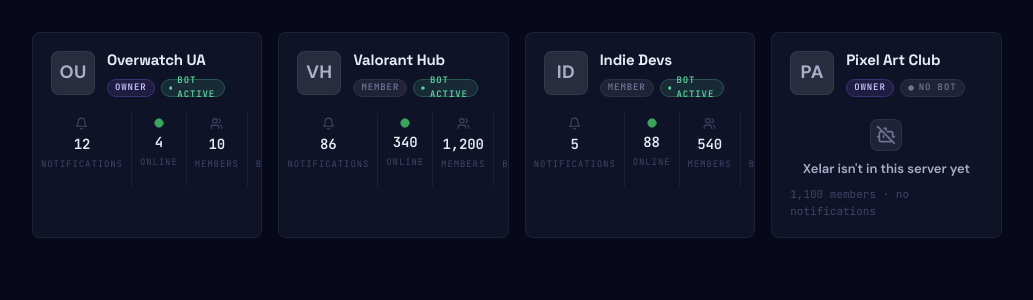
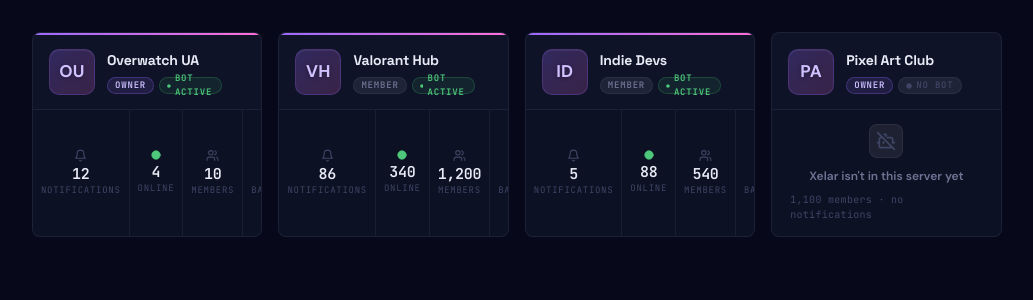
Before and after one commit to Patriot0911/xelar-front, a Next.js app: page /dev-preview-discord-tmp in a window 1280 px wide. Shown: the top 300 px of the page, without its empty margins (0-1033 px from the left). Built offline with nearby package versions, Linux system fonts and the light colour scheme; no server answers.

Commit message:
chore: card css changes

```diff
--- a/src/components/discord/DiscordGuildCard/index.tsx
+++ b/src/components/discord/DiscordGuildCard/index.tsx
@@ -52,7 +52,7 @@
     return (
       <div className={styles.card}>
         {header}
-
+        <div className={styles.divider} />
         <div className={styles.placeholder}>
           <div className={styles.placeholderIcon}>
             <LuBotOff size={20} />
@@ -82,9 +82,9 @@
   }
 
   return (
-    <Link href={`/dashboard/discord/${guild.id}`} className={styles.card}>
+    <Link href={`/dashboard/discord/${guild.id}`} className={`${styles.card} ${styles.cardActive}`}>
       {header}
-
+      <div className={styles.divider} />
       <div className={styles.stats}>
         <div className={styles.stat}>
           <LuBell size={13} className={styles.statIcon} />
--- a/src/components/discord/DiscordGuildCard/styles.module.scss
+++ b/src/components/discord/DiscordGuildCard/styles.module.scss
@@ -1,20 +1,20 @@
+/* ── Base card shell ──────────────────────────────────────── */
 .card {
   position: relative;
   display: flex;
   flex-direction: column;
-  gap: 0;
+  height: 100%;
   background: var(--card);
   border: 1px solid var(--line);
   border-radius: var(--radius-sm);
   text-decoration: none;
-  cursor: pointer;
-  transition: background 0.15s, border-color 0.15s, box-shadow 0.15s;
   overflow: hidden;
+  transition: border-color 0.15s, box-shadow 0.15s, background 0.15s;
 
   &:hover {
     background: var(--surface-2);
     border-color: var(--line-strong);
-    box-shadow: 0 4px 20px rgba(0, 0, 0, 0.25);
+    box-shadow: 0 4px 20px rgba(0, 0, 0, 0.28);
 
     .arrow {
       opacity: 1;
@@ -29,25 +29,44 @@
   }
 }
 
-/* Top area — icon + name + badges */
+/* Active (bot present) card gets accent top-bar + purple glow on hover */
+.cardActive {
+  cursor: pointer;
+
+  &::before {
+    content: '';
+    position: absolute;
+    top: 0; left: 0; right: 0;
+    height: 2px;
+    background: linear-gradient(90deg, var(--accent) 0%, #FF6FD8 100%);
+    z-index: 1;
+  }
+
+  &:hover {
+    box-shadow: 0 4px 28px rgba(154, 107, 255, 0.22), 0 1px 6px rgba(0, 0, 0, 0.25);
+  }
+}
+
+/* ── Header: icon + name + badges ─────────────────────────── */
 .top {
   display: flex;
   align-items: center;
   gap: 12px;
-  padding: 16px 18px;
+  padding: 16px 16px 14px;
 }
 
 .icon {
   flex-shrink: 0;
-  width: 44px;
-  height: 44px;
-  border-radius: var(--radius-sm);
+  width: 46px;
+  height: 46px;
+  border-radius: 10px;
   overflow: hidden;
-  background: var(--surface-3);
+  background: linear-gradient(135deg, rgba(154, 107, 255, 0.25) 0%, rgba(255, 111, 216, 0.18) 100%);
   display: flex;
   align-items: center;
   justify-content: center;
-  border: 1px solid var(--line);
+  border: 1px solid rgba(154, 107, 255, 0.22);
+  box-shadow: inset 0 1px 0 rgba(255, 255, 255, 0.06);
 
   img {
     width: 100%;
@@ -57,23 +76,24 @@
 }
 
 .initials {
-  font-size: 18px;
-  font-weight: 700;
-  color: var(--ink-1);
+  font-size: 17px;
+  font-weight: 800;
+  color: var(--accent-ink);
   letter-spacing: 0.02em;
+  text-shadow: 0 1px 4px rgba(0, 0, 0, 0.35);
 }
 
 .nameMeta {
   display: flex;
   flex-direction: column;
-  gap: 7px;
+  gap: 6px;
   min-width: 0;
   flex: 1;
 }
 
 .name {
   font-family: var(--font-display);
-  font-size: 15px;
+  font-size: 14px;
   font-weight: 700;
   color: var(--ink-0);
   letter-spacing: -0.01em;
@@ -85,28 +105,28 @@
 .badges {
   display: flex;
   align-items: center;
-  gap: 6px;
+  gap: 5px;
 }
 
 .badge {
   display: inline-flex;
   align-items: center;
-  gap: 5px;
-  height: 18px;
+  gap: 4px;
+  height: 17px;
   padding: 0 7px;
   border-radius: var(--radius-full);
   border: 1px solid transparent;
   font-family: var(--font-mono);
   font-size: 9px;
-  letter-spacing: 0.10em;
+  letter-spacing: 0.09em;
   text-transform: uppercase;
   font-weight: 600;
   width: fit-content;
 }
 
 .badgeOwner {
-  background: rgba(154, 107, 255, 0.12);
-  border-color: rgba(154, 107, 255, 0.25);
+  background: rgba(154, 107, 255, 0.13);
+  border-color: rgba(154, 107, 255, 0.28);
   color: var(--accent-ink);
 }
 
@@ -117,15 +137,15 @@
 }
 
 .badgeActive {
-  background: rgba(93, 211, 158, 0.12);
-  border-color: rgba(93, 211, 158, 0.25);
-  color: var(--status-ok);
+  background: rgba(59, 165, 92, 0.12);
+  border-color: rgba(59, 165, 92, 0.28);
+  color: #4ec87a;
 }
 
 .badgeInactive {
   background: var(--surface-2);
   border-color: var(--line);
-  color: var(--ink-2);
+  color: var(--ink-3);
 }
 
 .badgeDot {
@@ -134,16 +154,25 @@
 
 .arrow {
   flex-shrink: 0;
-  color: var(--ink-2);
+  color: var(--ink-3);
   opacity: 0;
-  transform: translateX(-4px);
+  transform: translateX(-5px);
   transition: opacity 0.15s, transform 0.15s, color 0.15s;
 }
 
-/* Stats row — bot-active servers */
+/* ── Separator between header and body ───────────────────── */
+.divider {
+  height: 1px;
+  background: var(--line);
+  flex-shrink: 0;
+}
+
+/* ── Stats row (bot-active) ───────────────────────────────── */
 .stats {
+  flex: 1;
   display: flex;
   align-items: stretch;
+  background: rgba(0, 0, 0, 0.12);
 }
 
 .stat {
@@ -152,8 +181,8 @@
   flex-direction: column;
   align-items: center;
   justify-content: center;
-  gap: 3px;
-  padding: 4px 8px 16px;
+  gap: 2px;
+  padding: 12px 8px;
 }
 
 .statDivider {
@@ -164,65 +193,70 @@
 
 .statIcon {
   color: var(--ink-3);
-  margin-bottom: 1px;
+  margin-bottom: 3px;
 }
 
 .statIconOnline {
-  color: #3ba55c;
-  fill: #3ba55c;
+  color: #4ec87a;
+  fill: #4ec87a;
 }
 
 .statValue {
   font-family: var(--font-mono);
-  font-size: 14px;
+  font-size: 15px;
   font-weight: 700;
   color: var(--ink-0);
-  letter-spacing: -0.01em;
+  letter-spacing: -0.02em;
+  line-height: 1;
 }
 
 .statLabel {
   font-family: var(--font-mono);
   font-size: 9px;
-  letter-spacing: 0.10em;
+  letter-spacing: 0.08em;
   text-transform: uppercase;
   color: var(--ink-3);
 }
 
-/* Placeholder body — servers without the bot */
+/* ── Placeholder body (no bot) ───────────────────────────── */
 .placeholder {
+  flex: 1;
   display: flex;
   flex-direction: column;
   align-items: center;
   justify-content: center;
-  gap: 8px;
-  padding: 6px 18px 18px;
+  gap: 7px;
+  padding: 14px 18px;
+  background: rgba(0, 0, 0, 0.12);
 }
 
 .placeholderIcon {
   display: flex;
   align-items: center;
   justify-content: center;
-  width: 32px;
-  height: 32px;
+  width: 34px;
+  height: 34px;
   border-radius: var(--radius-sm);
   background: var(--surface-2);
   border: 1px solid var(--line);
-  color: var(--ink-2);
+  color: var(--ink-3);
+  margin-bottom: 2px;
 }
 
 .placeholderTitle {
-  font-size: 13px;
+  font-size: 12px;
   font-weight: 600;
-  color: var(--ink-1);
+  color: var(--ink-2);
 }
 
 .placeholderMeta {
   font-family: var(--font-mono);
-  font-size: 11px;
+  font-size: 10px;
   color: var(--ink-3);
+  letter-spacing: 0.03em;
 }
 
-/* Hover overlay — invite-bot prompt for inactive servers */
+/* ── Hover overlay (invite bot) ──────────────────────────── */
 .overlay {
   position: absolute;
   inset: 0;
@@ -233,7 +267,7 @@
   gap: 14px;
   padding: 24px;
   text-align: center;
-  background: rgba(10, 14, 31, 0.6);
+  background: rgba(10, 14, 31, 0.62);
   backdrop-filter: blur(6px);
   -webkit-backdrop-filter: blur(6px);
   opacity: 0;
@@ -262,13 +296,16 @@
   border: none;
   text-decoration: none;
   cursor: pointer;
-  transition: opacity 0.15s, box-shadow 0.15s;
   font-family: var(--font-body);
   box-shadow:
     inset 0 1px 0 rgba(255, 255, 255, 0.2),
-    0 4px 16px rgba(154, 107, 255, 0.35);
+    0 4px 16px rgba(154, 107, 255, 0.38);
+  transition: opacity 0.15s, box-shadow 0.15s;
 
   &:hover {
-    opacity: 0.92;
+    opacity: 0.9;
+    box-shadow:
+      inset 0 1px 0 rgba(255, 255, 255, 0.2),
+      0 6px 22px rgba(154, 107, 255, 0.5);
   }
 }
```
